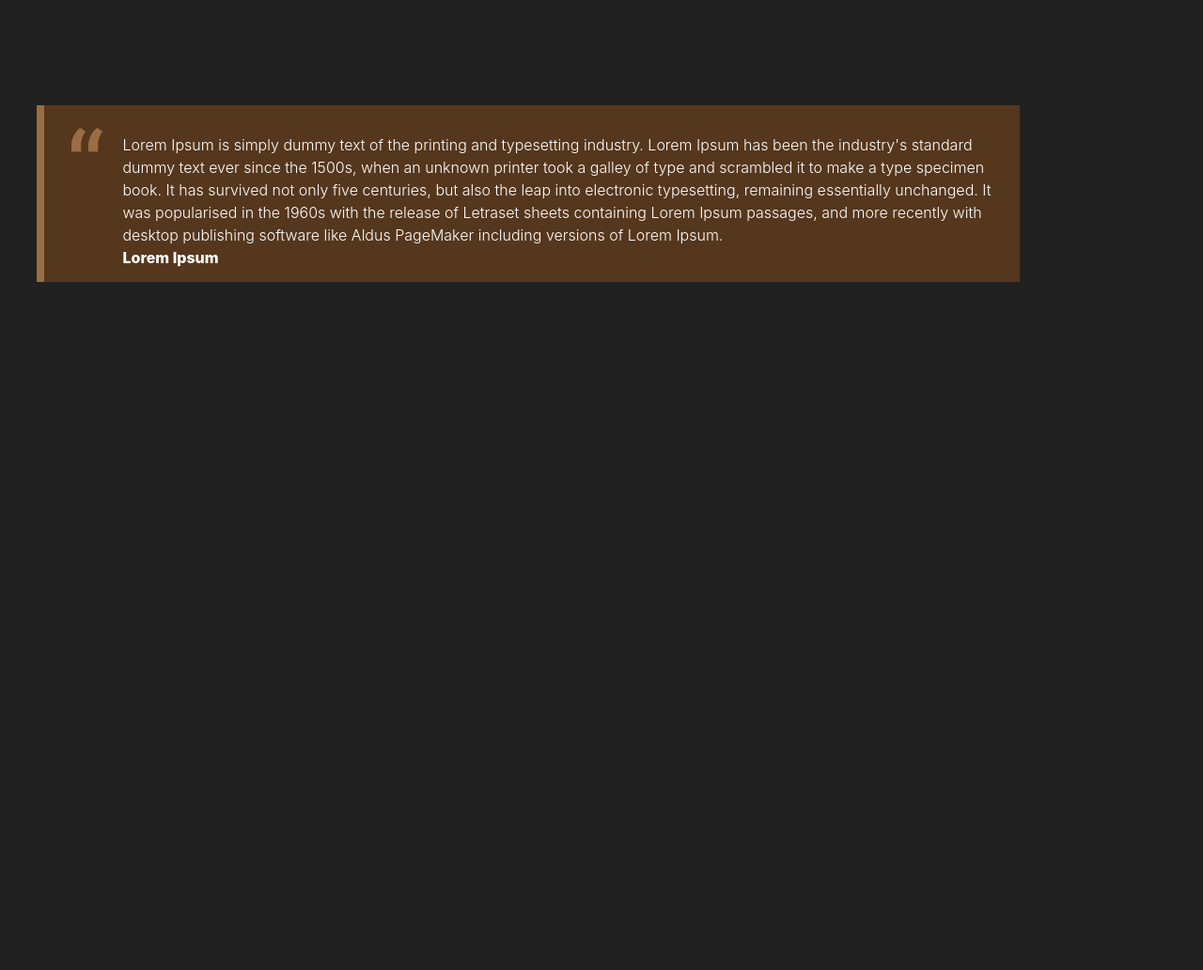
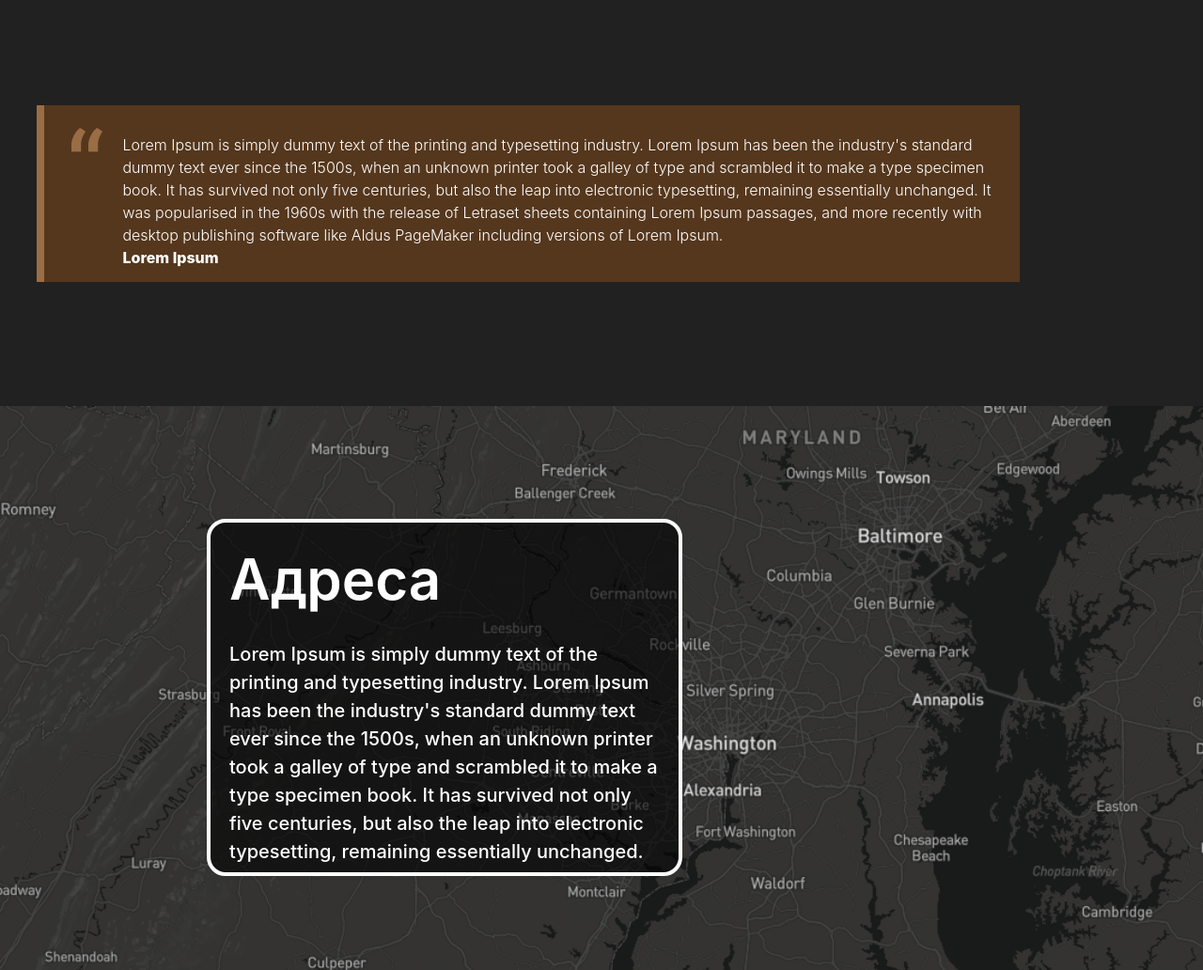
Before and after one commit to brotechno750-bot/Home-Work-13, a website: page index.html in a window 1280 px wide. Shown: the part 3590-4622 px from the top of the page at 94% size. Before the commit the page ends 3890 px from the top, so only its background shows below. Drawn offline with nearby package versions, Linux system fonts and the light colour scheme; files that its build step writes are made by us from their sources.

Commit message:
sakshon4

```diff
--- a/index.html
+++ b/index.html
@@ -384,7 +384,29 @@
 
     </div>
 
+    </div>
 
+    <div class="lg:w-[100%] lg:h-[900px] m-auto overflow-hidden ">
+        <div class=" lg:w-[3840px] lg:-[700px] flex items-center">
+            <div class="div4 lg:w-[1520px] lg:h-[700px] lg:bg-[url('/pam.png')] mt-[300px] bg-no-repeat bg-cover ">
+                <div
+                    class="lg:w-[506px] lg:h-[380px] rounded-[20px] border-4 border-solid border-[white] bg-[#00000099] mt-[120px] ml-[220px]">
+                    <h1 class="text-[60px] text-[white] font-[600] ml-[20px] mt-[15px] mb-[20px]">Адреса</h1>
+
+                    <p class="px-5 text-[20px] text-[white] font-[500]">Lorem Ipsum is simply dummy text of the printing
+                        and typesetting industry. Lorem Ipsum has been the industry's standard dummy text ever since the
+                        1500s, when an unknown printer took a galley of type and scrambled it to make a type specimen
+                        book. It has survived not only five centuries, but also the leap into electronic typesetting,
+                        remaining essentially unchanged.
+                    </p>
+                </div>
+            </div>
+            <div class="div4 lg:w-[1520px] lg:h-[700px] lg:bg-[url('/pam.png')] mt-[300px] bg-no-repeat bg-cover ">
+            </div>
+        </div>
+        <div class="div4 lg:w-[1520px] lg:h-[700px] lg:bg-[url('/pam.png')] mt-[300px] bg-no-repeat bg-cover "></div>
+    </div>
+    </div>
 </body>
 
 </html>
```
Also changed, not shown: pam.png (added).
